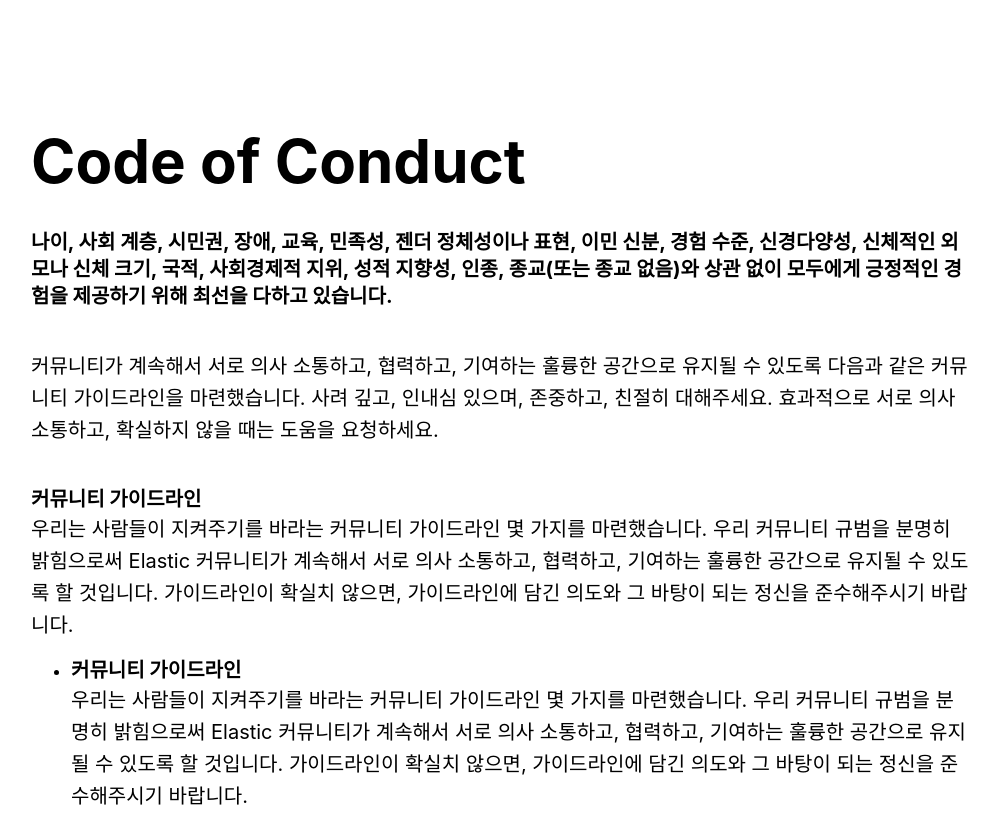
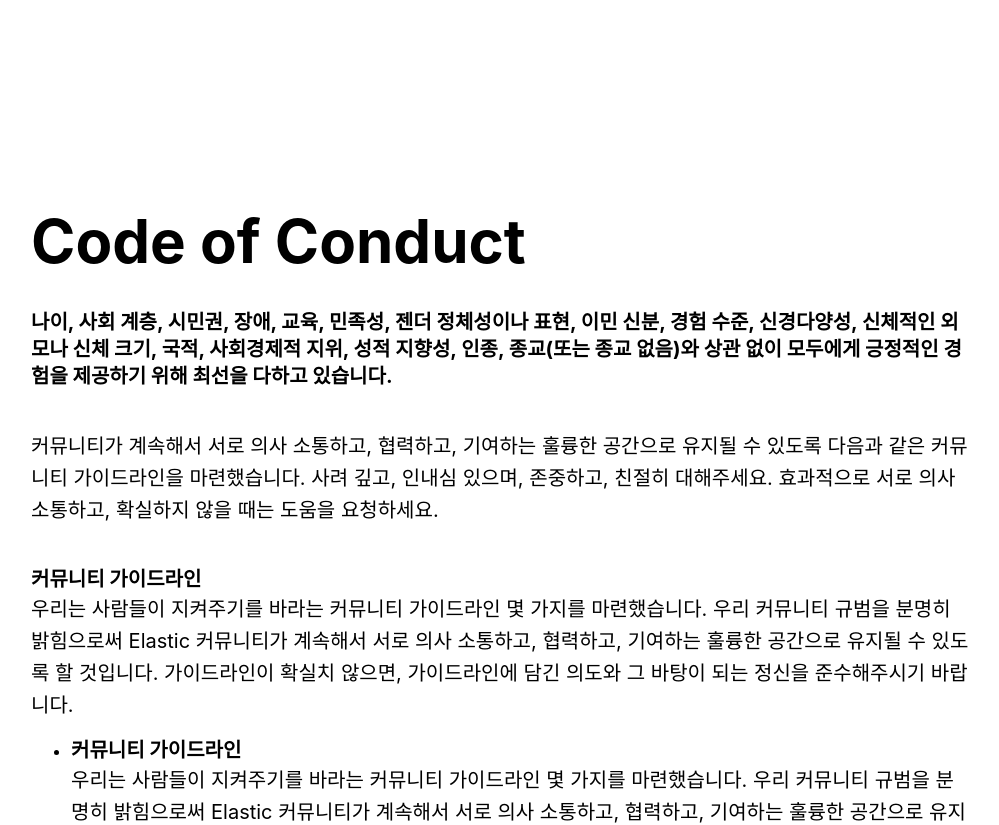
Before and after one commit to jinbread/scdw-2020, a React (Create React App) app: page / in a window 1280 px wide. Shown: the part 3740-4565 px from the top of the page, without its empty margins (49-1048 px from the left). Built offline with nearby package versions, Linux system fonts and the light colour scheme.

Commit message:
scroll updates 2

```diff
--- a/src/components/Page.js
+++ b/src/components/Page.js
@@ -1,8 +1,12 @@
 import React from "react";
 
-export function Page({ children, center }) {
+export function Page({ children, center, myRef, marginBottom }) {
   return (
-    <div className={center ? "container-center-page" : "container-full-page"}>
+    <div
+      className={center ? "container-center-page" : "container-full-page"}
+      style={{ marginBottom: marginBottom }}
+      ref={myRef}
+    >
       <div style={{ marginTop: 40, marginBottom: 40, width: "100%" }}>
         {children}
       </div>
--- a/src/components/Speaker.js
+++ b/src/components/Speaker.js
@@ -9,9 +9,9 @@ import BG1 from "../img/bg1.svg";
 import BG2 from "../img/bg2.svg";
 import BG3 from "../img/bg3.svg";
 
-export function SpeakerPage({ data }) {
+export function SpeakerPage({ data, myRef }) {
   return (
-    <Page center={false}>
+    <Page center={false} myRef={myRef} marginBottom={160}>
       <div className="title">
         <div className="heading-1">Program</div>
       </div>
```
